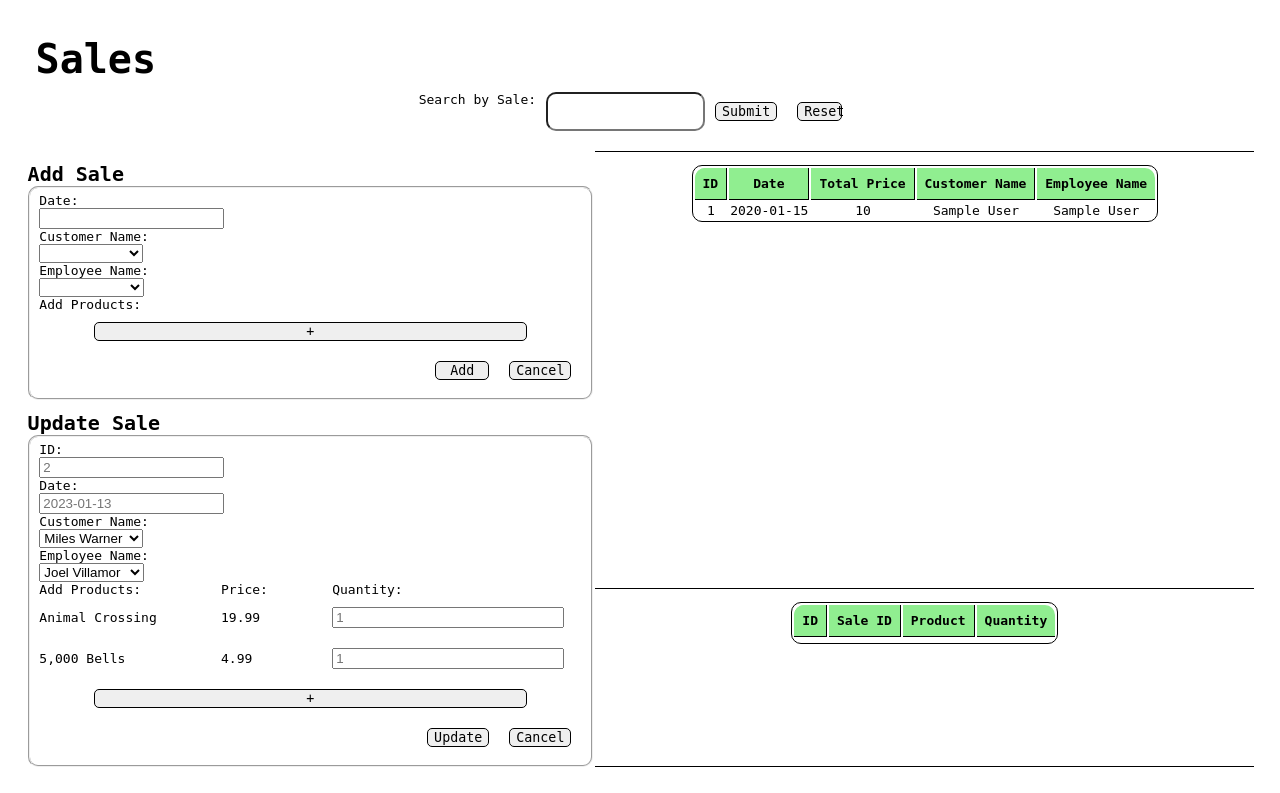
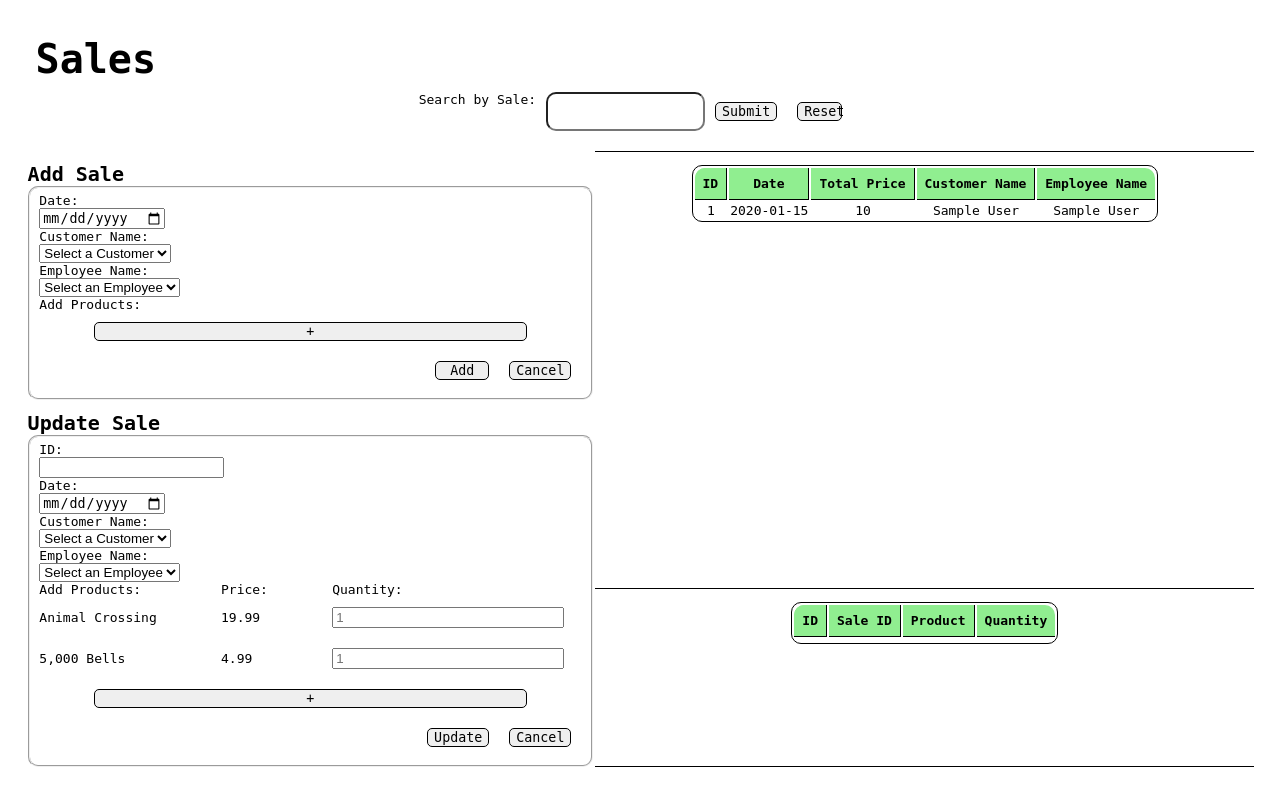
Before and after one commit to syslin99/340-project, a Node server app: page /sales in a window 1280 px wide. Shown: the part 68-861 px from the top of the page. Before the commit the page ends 835 px from the top, so only its background shows below. Run offline with Node 20, Linux system fonts and the light colour scheme; tables that the repository leaves empty or names only in its code hold one stand-in row (values such as "Sample post"); lists and menus that the app fills with data are empty; some libraries are stand-ins or nearby versions.

Commit message:
Add and Update Sale forms working for Sales table with placeholder total_price

```diff
--- a/app.js
+++ b/app.js
@@ -6,7 +6,7 @@ var app = express();
 app.use(express.json());
 app.use(express.urlencoded({extended: true}));
 app.use(express.static('public'));
-PORT = 3030;
+PORT = 3024;
 
 // Database
 var db = require('./database/db-connector');
@@ -490,6 +490,75 @@ app.delete('/delete-product', function (req, res, next) {
 
 });
 
+/* -------------- Sales -------------- */
+
+// Submit Add Sale Form
+app.post('/add-sale', function(req, res) {
+
+    // Capture incoming data
+    let data = req.body;
+
+    // Add sale to database
+    addSale = `INSERT INTO Sales (date, total_price, id_customer, id_employee)
+        VALUES ('${data.date}', ${data.total_price}, ${data.id_customer}, ${data.id_employee});`;
+    db.pool.query(addSale, function(error, rows, fields) {
+        if (error) {
+            console.log(error);
+            res.sendStatus(400);
+        } else {
+            // Display newly added sale
+            selectSales = `SELECT id_sale, DATE_FORMAT(date, '%Y-%m-%d') AS date, total_price, Customers.name as customer, Employees.name as employee
+                FROM Sales
+                JOIN Customers ON Sales.id_customer = Customers.id_customer
+                JOIN Employees ON Sales.id_employee = Employees.id_employee;`;
+            db.pool.query(selectSales, function(error, rows, fields) {
+                if (error) {
+                    console.log(error);
+                    res.sendStatus(400);
+                } else {
+                    res.send(rows);
+                }
+            });
+        }
+    });
+
+});
+
+// Submit Update Sale Form
+app.put('/update-sale', function(req,res) {
+
+    // Capture incoming data
+    let data = req.body;
+    let saleID = parseInt(data.id_sale);
+
+    // Update sale in database
+    updateSale = `UPDATE Sales
+        SET date = '${data.date}', total_price = ${data.total_price}, id_customer = ${data.id_customer}, id_employee = ${data.id_employee}
+        WHERE id_sale = ${saleID};`;
+    db.pool.query(updateSale, function(error, rows, fields) {
+        if (error) {
+            console.log(error);
+            res.sendStatus(400);
+        } else {
+            // Display newly updated sale
+            selectSale = `SELECT id_sale, DATE_FORMAT(date, '%Y-%m-%d') AS date, total_price, Customers.name as customer, Employees.name as employee
+                FROM Sales
+                JOIN Customers ON Sales.id_customer = Customers.id_customer
+                JOIN Employees ON Sales.id_employee = Employees.id_employee
+                WHERE id_sale = ?;`;
+            db.pool.query(selectSale, [saleID], function(error, rows, fields) {
+                if (error) {
+                    console.log(error);
+                    res.sendStatus(400);
+                } else {
+                    res.send(rows);
+                }
+            });
+        }
+    });
+
+});
+
 
 /* Listener */
 app.listen(PORT, function () {
--- /dev/null
+++ b/public/js/add_sale.js
@@ -0,0 +1,106 @@
+let addSaleForm = document.getElementById('add-sale-form');
+
+
+// Submit Form
+addSaleForm.addEventListener('submit', function(e) {
+
+    // Prevent form submission
+    e.preventDefault();
+
+    // Get form fields
+    let dateInput = document.getElementById('input-date');
+    let customerInput = document.getElementById('input-customer');
+    let employeeInput = document.getElementById('input-employee');
+    // Get values of form fields
+    let dateValue = dateInput.value;
+    let customerValue = customerInput.value;
+    let employeeValue = employeeInput.value;
+    // TODO: CALCULATE TOTAL PRICE FROM PRODUCTS, set to 1.23 temporarily
+    let priceValue = 1.23;
+
+    // Package data into JS object
+    let data = {
+        date: dateValue,
+        total_price: priceValue,
+        id_customer: customerValue,
+        id_employee: employeeValue
+    }
+
+    // Set up AJAX request
+    var xhttp = new XMLHttpRequest();
+    xhttp.open('POST', '/add-sale', true);
+    xhttp.setRequestHeader('Content-type', 'application/json');
+    // Define resolution of AJAX request
+    xhttp.onreadystatechange = () => {
+        if (xhttp.readyState == 4 && xhttp.status == 200) {
+
+            // Add new data to table
+            addRowToTable(xhttp.response);
+
+            // Clear input fields for another transaction
+            dateInput.value = '';
+            customerInput.value = '';
+            employeeInput.value = '';
+
+        } else if (xhttp.readyState == 4 && xhttp.status != 200) {
+            console.log('There was an error with the input.')
+        }
+    }
+    // Send AJAX request
+    xhttp.send(JSON.stringify(data));
+
+});
+
+// Reset Form
+addSaleForm.addEventListener('reset', function(e) {
+
+    // Get form fields
+    let dateInput = document.getElementById('input-date');
+    let customerInput = document.getElementById('input-customer');
+    let employeeInput = document.getElementById('input-employee');
+
+    // Clear input fields
+    dateInput.value = '';
+    customerInput.value = '';
+    employeeInput.value = '';
+
+});
+
+
+// Create a row in the Sale Table
+addRowToTable = (data) => {
+
+    // Retrieve Sales table
+    let salesTable = document.getElementById('sales-table');
+    // Retrieve new row data
+    let parsedData = JSON.parse(data);
+    let newSaleRow = parsedData[parsedData.length - 1];
+
+    // Create a row and cells
+    let saleRow = document.createElement('tr');
+    let idCell = document.createElement('td');
+    let dateCell = document.createElement('td');
+    let priceCell = document.createElement('td');
+    let customerCell = document.createElement('td');
+    let employeeCell = document.createElement('td');
+    // Fill cells with new row data
+    idCell.innerText = newSaleRow.id_sale;
+    dateCell.innerText = newSaleRow.date;
+    priceCell.innerText = newSaleRow.total_price;
+    customerCell.innerText = newSaleRow.customer;
+    employeeCell.innerText = newSaleRow.employee;
+
+    // Add cells to the row
+    saleRow.appendChild(idCell);
+    saleRow.appendChild(dateCell);
+    saleRow.appendChild(priceCell);
+    saleRow.appendChild(customerCell);
+    saleRow.appendChild(employeeCell);
+
+    // Add a row attribute so updateRow can find the newly added row
+    saleRow.setAttribute('data-value', newSaleRow.id_sale)
+
+    // Add row to the table
+    salesTable.appendChild(saleRow);
+
+}
--- /dev/null
+++ b/public/js/update_sale.js
@@ -0,0 +1,105 @@
+let updateSaleForm = document.getElementById('update-sale-form');
+
+
+// Submit form
+updateSaleForm.addEventListener('submit', function(e) {
+
+    // Prevent form submission
+    e.preventDefault();
+
+    // Get form fields
+    let idInput = document.getElementById('input-id-update');
+    let dateInput = document.getElementById('input-date-update');
+    let customerInput = document.getElementById('input-customer-update');
+    let employeeInput = document.getElementById('input-employee-update');
+    // Get values of form fields
+    let idValue = idInput.value;
+    let dateValue = dateInput.value;
+    let customerValue = customerInput.value;
+    let employeeValue = employeeInput.value;
+    // TODO: CALCULATE TOTAL PRICE FROM PRODUCTS, set to 3.45 temporarily
+    let priceValue = 3.45;
+
+    // Package data into JS object
+    let data = {
+        id_sale: idValue,
+        date: dateValue,
+        total_price: priceValue,
+        id_customer: customerValue,
+        id_employee: employeeValue
+    }
+
+    // Set up AJAX request
+    var xhttp = new XMLHttpRequest();
+    xhttp.open('PUT', '/update-sale', true);
+    xhttp.setRequestHeader('Content-type', 'application/json');
+    // Define resolution of AJAX request
+    xhttp.onreadystatechange = () => {
+        if (xhttp.readyState == 4 && xhttp.status == 200) {
+
+            // Update the data in the table
+            updateRow(xhttp.response, idValue)
+
+            // Clear the input fields for another transaction
+            idInput.value = '';
+            dateInput.value = '';
+            customerInput.value = '';
+            employeeInput.value = '';
+
+        } else if (xhttp.readyState == 4 && xhttp.status != 200) {
+            console.log('There was an error with the input.')
+        }
+    }
+    // Send AJAX request
+    xhttp.send(JSON.stringify(data));
+
+});
+
+// Reset form
+updateSaleForm.addEventListener('reset', function(e) {
+
+    // Get form fields
+    let idInput = document.getElementById('input-id-update');
+    let dateInput = document.getElementById('input-date-update');
+    let customerInput = document.getElementById('input-customer-update');
+    let employeeInput = document.getElementById('input-employee-update');
+
+    // Clear input fields
+    idInput.value = '';
+    dateInput.value = '';
+    customerInput.value = '';
+    employeeInput.value = '';
+
+});
+
+
+// Update the row in the Sales table
+function updateRow(data, saleID) {
+
+    // Retrieve Sales table
+    let salesTable = document.getElementById('sales-table');
+    // Retrieve updated row data
+    let parsedData = JSON.parse(data);
+
+    // Iterate through rows
+    for (let i = 0, row; row = salesTable.rows[i]; i++) {
+        // Find row to be updated
+        if (salesTable.rows[i].getAttribute('data-value') == saleID) {
+
+            console.log('found row');
+
+            // Retrieve row and cells
+            let updateRowIndex = salesTable.getElementsByTagName('tr')[i];
+            let dateTD = updateRowIndex.getElementsByTagName('td')[1];
+            let priceTD = updateRowIndex.getElementsByTagName('td')[2];
+            let customerTD = updateRowIndex.getElementsByTagName('td')[3];
+            let employeeTD = updateRowIndex.getElementsByTagName('td')[4];
+            // Update row
+            dateTD.innerHTML = parsedData[0].date;
+            priceTD.innerHTML = parsedData[0].total_price;
+            customerTD.innerHTML = parsedData[0].customer;
+            employeeTD.innerHTML = parsedData[0].employee;
+        }
+    }
+
+}
--- a/views/sales.hbs
+++ b/views/sales.hbs
@@ -26,31 +26,37 @@
         <div id = "add_grouping" class="add-grouping">
             <legend><strong>Add Sale</strong></legend>
                 <fieldset>
-                    <label>Date:</label>
-                    <input type="text" name="date">
-                    <label>Customer Name:</label>
-                    <select name="name_customer">
-                        <option value="N/A">&nbsp;</option>
-                        <option value="1">Jake Williams</option>
-                        <option value="2">Sarah Koohr</option>
-                        <option value="3">Miles Warner</option>
+                    <form id='add-sale-form'>
+                        {{!-- Date --}}
+                        <label for='input-date'>Date:</label>
+                        <input type='date' name='input-date' id='input-date' required>
+                        {{!-- Customer Name --}}
+                        <label for='input-customer'>Customer Name:</label>
+                        <select name='input-customer' id='input-customer' required>
+                            <option value=''>Select a Customer</option>
+                            {{#each customers}}
+                            <option value='{{this.id_customer}}'>{{this.name}}</option>
+                            {{/each}}
                         </select>
-                    <label>Employee Name:</label>
-                    <select name="name_employee">
-                        <option value="N/A">&nbsp;</option>
-                        <option value="1">Joel Villamor</option>
-                        <option value="2">Samantha Lin</option>
-                        <option value="3">Kelly Walker</option>
+                        {{!-- Employee Name --}}
+                        <label for='input-employee'>Employee Name:</label>
+                        <select name='input-employee' id='input-employee' required>
+                            <option value=''>Select an Employee</option>
+                            {{#each employees}}
+                            <option value='{{this.id_employee}}'>{{this.name}}</option>
+                            {{/each}}
                         </select>
+                        {{!-- Products --}}
                         <div class="add-sale-grid">
                             <label>Add Products:</label>
                             <button class="add-components-button">+</button>
                         </div>
 
-                    <div class="add-operations">
-                        <button>Add</button>
-                        <button>Cancel</button>
+                        <div class='add-operations'>
+                            <input type='submit' class='button'value='Add'>
+                            <input type='reset' class='button'value='Cancel'>
                         </div>
+                    </form>
                 </fieldset>
         </div>
 
@@ -58,24 +64,30 @@
         <div id = "update_grouping" class="update-grouping">
             <legend><strong>Update Sale</strong></legend>
                 <fieldset>
-                    <label>ID:</label>
-                    <input type="text" name="id" placeholder="2">
-                    <label>Date:</label>
-                    <input type="text" name="date" placeholder="2023-01-13">
-                    <label>Customer Name:</label>
-                    <select name="name_customer">
-                        <option value="N/A">&nbsp;</option>
-                        <option value="1">Jake Williams</option>
-                        <option value="2">Sarah Koohr</option>
-                        <option value="3" selected>Miles Warner</option>
+                    <form id='update-sale-form'>
+                        {{!-- ID --}}
+                        <label for='input-id-update'>ID:</label>
+                        <input type='number' name='input-id-update' id='input-id-update' required>
+                        {{!-- Date --}}
+                        <label for='input-date-update'>Date:</label>
+                        <input type='date' name='input-date-update' id='input-date-update' required>
+                        {{!-- Customer Name --}}
+                        <label for='input-customer-update'>Customer Name:</label>
+                        <select name='input-customer-update' id='input-customer-update' required>
+                            <option value=''>Select a Customer</option>
+                            {{#each customers}}
+                            <option value='{{this.id_customer}}'>{{this.name}}</option>
+                            {{/each}}
                         </select>
-                    <label>Employee Name:</label>
-                    <select name="name_employee">
-                        <option value="N/A">&nbsp;</option>
-                        <option value="1" selected>Joel Villamor</option>
-                        <option value="2">Samantha Lin</option>
-                        <option value="3">Kelly Walker</option>
+                        {{!-- Employee Name --}}
+                        <label for='input-employee-update'>Employee Name:</label>
+                        <select name='input-employee-update' id='input-employee-update' required>
+                            <option value=''>Select an Employee</option>
+                            {{#each employees}}
+                            <option value='{{this.id_employee}}'>{{this.name}}</option>
+                            {{/each}}
                         </select>
+                        {{!-- Products --}}
                         <div class="add-sale-grid">
                             <label class="add-components">Add Products:</label>
                             <label class="add-components">Price:</label>
@@ -89,10 +101,11 @@
                             <button class="add-components-button">+</button>
                         </div>
 
-                    <div class="update-operations">
-                        <button>Update</button>
-                        <button>Cancel</button>
+                        <div class='update-operations'>
+                            <input type='submit' class='button' value='Update'>
+                            <input type='reset' class='button' value='Cancel'>
                         </div>
+                    </form>
                 </fieldset>
         </div>
 
@@ -156,3 +169,5 @@
 
 
 {{!-- Embed JS to handle DOM manipulation and AJAX request --}}
+<script src='./js/add_sale.js'></script>
+<script src='./js/update_sale.js'></script>
```
Lines whose indentation alone changed are shown as unchanged.
